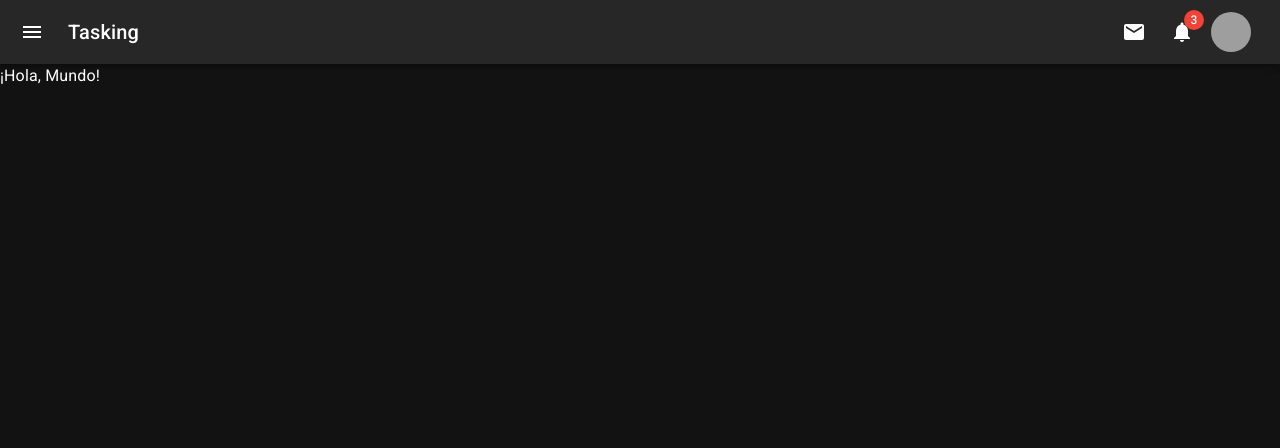
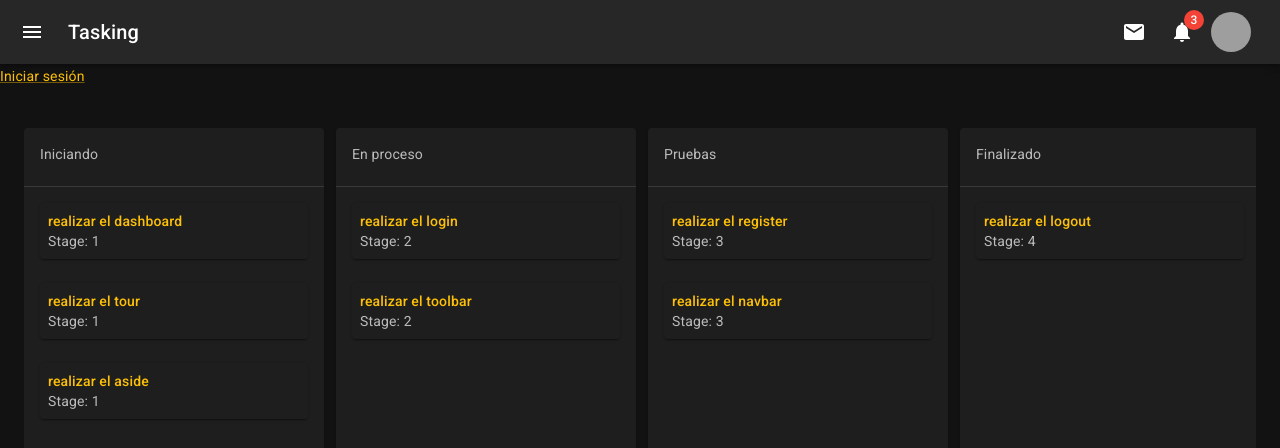
Before and after one commit to JDPT93/Tasking, a React (Create React App) app in the folder frontend/: page /project/1 in a window 1280 px wide. Shown: the top 448 px of the page. Built offline with nearby package versions, Linux system fonts and the light colour scheme; grey boxes are pictures that could not be loaded.

Commit message:
working board project

```diff
--- a/frontend/src/components/Application.tsx
+++ b/frontend/src/components/Application.tsx
@@ -11,6 +11,7 @@ import User from "../schemas/User";
 import DialogForm from "./DialogForm";
 import SignUp from "./SignUp";
 import ProjectTable from "./ProjectTable";
+import Board from "./Board";
 
 export default function Application() {
     const [error, setError] = React.useState<Error | null>(null);
@@ -35,8 +36,8 @@ export default function Application() {
                             <Route path="/sign-up" element={<SignUp onError={setError} to="/" />} />
                             <Route path="/sign-in" element={<SignIn onError={setError} to="/" />} />
                             <Route path="/project" element={<Main><ProjectTable /></Main>} />
-                            <Route path="/project/:id" element={<Main >¡Hola, Mundo!</Main>} />
-                            <Route path="/project/:id/board" element={<Main >¡Hola, Mundo!</Main>} />
+                            <Route path="/project/:id" element={<Main ><Board></Board></Main>} />
+                            <Route path="/project/:id/board" element={<Main ><Board></Board></Main>} />
                             <Route path="/project-form" element={<DialogForm open={true} />} />
                         </Routes>
                     </BrowserRouter>
--- /dev/null
+++ b/frontend/src/components/Board.tsx
@@ -0,0 +1,149 @@
+import React from 'react';
+import { Box, Card, Link, Typography, Divider, Stack, ImageList, ImageListItem, CardActionArea } from '@mui/material';
+
+interface Properties {
+    name?: string;
+    stage?: number;
+}
+
+const dataTask = [
+    {
+        id: 1,
+        name: 'Iniciando',
+        active: true,
+    },
+    {
+        id: 2,
+        name: 'En proceso',
+        active: true,
+    },
+    {
+        id: 3,
+        name: 'Pruebas',
+        active: true,
+    },
+    {
+        id: 4,
+        name: 'Finalizado',
+        active: true,
+    },
+    // {
+    //     id: 5,
+    //     name: 'Iniciando',
+    //     active: true,
+    // },
+    // {
+    //     id: 6,
+    //     name: 'En proceso',
+    //     active: true,
+    // },
+    // {
+    //     id: 7,
+    //     name: 'Pruebas',
+    //     active: true,
+    // },
+    // {
+    //     id: 8,
+    //     name: 'Finalizado',
+    //     active: true,
+    // }
+];
+
+const issues = [
+    {
+        id: 1,
+        name: 'realizar el dashboard',
+        stage: 1,
+        active: true,
+    },
+    {
+        id: 2,
+        name: 'realizar el login',
+        stage: 2,
+        active: true,
+    },
+    {
+        id: 3,
+        name: 'realizar el register',
+        stage: 3,
+        active: true,
+    },
+    {
+        id: 4,
+        name: 'realizar el logout',
+        stage: 4,
+        active: true,
+    },
+    {
+        id: 5,
+        name: 'realizar el tour',
+        stage: 1,
+        active: true,
+    },
+    {
+        id: 6,
+        name: 'realizar el navbar',
+        stage: 3,
+        active: true,
+    },
+    {
+        id: 7,
+        name: 'realizar el aside',
+        stage: 1,
+        active: true,
+    },
+    {
+        id: 8,
+        name: 'realizar el toolbar',
+        stage: 2,
+        active: true,
+    },
+];
+
+const CardIssue = ({ name, stage }: Properties) => (
+    <CardActionArea onAuxClick={(event) => {
+        event.preventDefault
+        alert("asdas")
+    }}>
+        <Card sx={{ width: "100%", padding: "8px", margin: "0px !important" }}>
+            <Link underline="none" variant="body2" sx={{ fontWeight: 500 }}>
+                {name}
+            </Link>
+            <Typography variant="body2" color="text.secondary">
+                Stage: {stage}
+            </Typography>
+        </Card>
+    </CardActionArea>
+);
+
+const Board = () => (
+    <Box sx={{ minWidth: 275 }} padding={3}>
+        <ImageList gap={12} sx={{ gridAutoFlow: "column", gridTemplateColumns: "repeat(auto-fill,minmax(300px,1fr)) !important", gridAutoColumns: "minmax(300px, 1fr)" }}>
+            {dataTask.map((task) => (
+                <ImageListItem key={task.id}>
+                    <Card>
+                        <Stack padding={[0, 2]} direction="column" alignItems="start">
+                            <Typography sx={{ fontSize: 14 }} color="text.secondary" gutterBottom>
+                                {task.name}
+                            </Typography>
+                        </Stack>
+                        <Divider />
+                        <Stack padding={2} spacing={2} gap={1} direction="column" alignItems="center" sx={{ minHeight: 450 }}>
+                            {issues
+                                .filter((issue) => issue.stage === task.id)
+                                .map((filteredIssue) => (
+                                    <CardIssue
+                                        key={filteredIssue.id}
+                                        name={filteredIssue.name}
+                                        stage={filteredIssue.stage}
+                                    />
+                                ))}
+                        </Stack>
+                    </Card>
+                </ImageListItem>
+            ))}
+        </ImageList>
+    </Box>
+);
+
+export default Board;
--- a/frontend/src/components/DialogForm.tsx
+++ b/frontend/src/components/DialogForm.tsx
@@ -1,30 +1,30 @@
 import * as React from 'react';
 import { Button, Dialog, DialogActions, DialogContent, DialogContentText, DialogTitle } from '@mui/material';
 import ProjectForm from './ProjectForm';
+import LocaleContext from "../contexts/LocaleContext";
+import ErrorContext from "../contexts/ErrorContext";
+
+
 interface Properties {
   open: boolean;
 }
 export default function DialogForm({ open }: Properties) {
+	const locale = React.useContext(LocaleContext);
+  const { setError } = React.useContext(ErrorContext);
+
   return (
     <Dialog
       open={open}
       aria-labelledby="alert-dialog-title"
       aria-describedby="alert-dialog-description"
+
     >
       <DialogTitle id="alert-dialog-title">
-        {"Create new project"}
+        {locale.actions.addProject}
       </DialogTitle>
       <DialogContent>
-        <ProjectForm />
+        <ProjectForm onError={setError}/>
       </DialogContent>
-      <DialogActions>
-        <Button onClick={() => open = false}>Cancel</Button>
-        <Button onClick={() => {
-          alert()
-        }} autoFocus>
-          Agree
-        </Button>
-      </DialogActions>
     </Dialog>
   );
 }
--- a/frontend/src/components/Main.tsx
+++ b/frontend/src/components/Main.tsx
@@ -1,4 +1,5 @@
 import * as React from "react";
+import { Link as RouterLink, useNavigate } from "react-router-dom";
 import { AppBar, Avatar, Badge, Box, IconButton, Link, Toolbar, Typography } from "@mui/material";
 import { Mail as MailIcon, Menu as MenuIcon, Notifications as NotificationsIcon } from "@mui/icons-material";
 
@@ -38,6 +39,7 @@ export default function Main({ children }: React.PropsWithChildren) {
                         </Box>
                     </Toolbar>
                 </AppBar>
+                <Link component={RouterLink} to="/project-form" variant="body2">{locale.actions.signIn}</Link>
                 {children}
             </Box >
         </ProjectContext.Provider>
--- a/frontend/src/components/ProjectForm.tsx
+++ b/frontend/src/components/ProjectForm.tsx
@@ -1,55 +1,48 @@
 import * as React from "react";
-
-import { Link as RouterLink } from "react-router-dom";
-
-import { Alert, Avatar, Button, Link, Paper, Snackbar, Stack, TextField, Typography } from "@mui/material";
-import { StickyNote2 as StickyNoteIcon } from "@mui/icons-material";
+import { Button, Stack, TextField } from "@mui/material";
 
 import LocaleContext from "../contexts/LocaleContext";
 import UserContext from "../contexts/UserContext";
-import ServiceContext from "../contexts/ServiceContext";
+import ProjectService from "../contexts/ServiceContext";
+import Project from "../schemas/Project";
 
-import Authorization from "../payloads/Authorization";
-import ErrorContext from "../contexts/ErrorContext";
+interface Properties {
+    onError?: (error: Error) => void;
+    onSuccess?: (object: Project) => void;
+}
 
-export default function ProjectForm() {
+export default function ProjectForm({ onError, onSuccess }: Properties) {
     const locale = React.useContext(LocaleContext);
-    const { userService } = React.useContext(ServiceContext);
-    const { setError } = React.useContext(ErrorContext);
-    const { setUser } = React.useContext(UserContext);
+    const { projectService } = React.useContext(ProjectService);
+    const { user } = React.useContext(UserContext);
+    const [name, setName] = React.useState<String | null>('');
+    const [description, setDescription] = React.useState<String | null>('');
     return (
-        <Paper component="main" elevation={2} sx={{ maxWidth: 380, padding: 4 }} square>
-            <Stack alignItems="center" component="form" gap={2} onSubmit={event => {
+        <Stack padding="4px 0px" width={450} alignItems="center" component="form" gap={2} onSubmit={event => {
             event.preventDefault();
-                const {emailField, nameField, passwordField, surnameField } = event.target as HTMLFormElement;
-                userService.create({
+            const { nameField, descriptionField } = event.target as HTMLFormElement;
+            projectService.create({
+                leader: user!,
                 name: nameField.value,
-                    surname: surnameField.value,
-                    email: emailField.value,
-                    password: passwordField.value,
+                description: descriptionField.value,
                 active: true
             })
                 .then(async response => {
                     const body = await response.json();
-                        if (!response.ok)
+                    if (!response.ok) {
                         throw body as Error;
-                        const { user, token } = body as Authorization;
-                        setUser(user);
-                        localStorage.setItem("token", token);
+                    }
+                    setName('');
+                    setDescription('');
+                    if (onSuccess !== undefined) {
+                        onSuccess(body as Project)
+                    }
                 })
-                    .catch(setError);
+                .catch(onError);
         }}>
-                <Avatar sx={{ backgroundColor: "primary.main" }}>
-                    <StickyNoteIcon />
-                </Avatar>
-                <Typography component="h1" variant="h5">{locale.application.name}</Typography>
-                <TextField value="Ermes David" fullWidth label={locale.schemas.user.properties.name} name="nameField" required type="text" variant="outlined" />
-                <TextField value="Galvis Rodriguez" fullWidth label={locale.schemas.user.properties.surname} name="surnameField" required type="text" variant="outlined" />
-                <TextField value="galvushow@gmail.com" fullWidth label={locale.schemas.user.properties.email} name="emailField" required type="email" variant="outlined" />
-                <TextField value="123456" autoComplete="current-password" fullWidth label={locale.schemas.user.properties.password} name="passwordField" required type="password" variant="outlined" />
-                <Button fullWidth type="submit" variant="contained">{locale.actions.signUp}</Button>
-                <Link component={RouterLink} to="/" variant="body2">{locale.actions.signIn}</Link>
+            <TextField onChange={(event) => setName(event.target.value) } value={name} fullWidth label={locale.schemas.project.properties.name} name="nameField" required type="text" variant="outlined" />
+            <TextField onChange={(event) => setDescription(event.target.value) } value={description} fullWidth label={locale.schemas.project.properties.description} name="descriptionField" required type="text" variant="outlined" multiline rows={4} />
+            <Button fullWidth type="submit" variant="contained">{locale.actions.btnSaveProject}</Button>
         </Stack>
-        </Paper>
     );
 }
--- a/frontend/src/locales/es.json
+++ b/frontend/src/locales/es.json
@@ -6,7 +6,9 @@
         "filter": "Filtrar",
         "signUp": "Registrarse",
         "signIn": "Iniciar sesión",
-        "signOut": "Cerrar sesión"
+        "signOut": "Cerrar sesión",
+        "btnSaveProject": "Guardar",
+        "addProject": "Crear un nuevo proyecto"
     },
     "application": {
         "name": "Tasking"
```
Also changed, not shown: frontend/src/components/SignUp.tsx (+4 -4 lines), frontend/src/services/ProjectForm.tsx (added, +43 -0 lines). Lines whose indentation alone changed are shown as unchanged.
